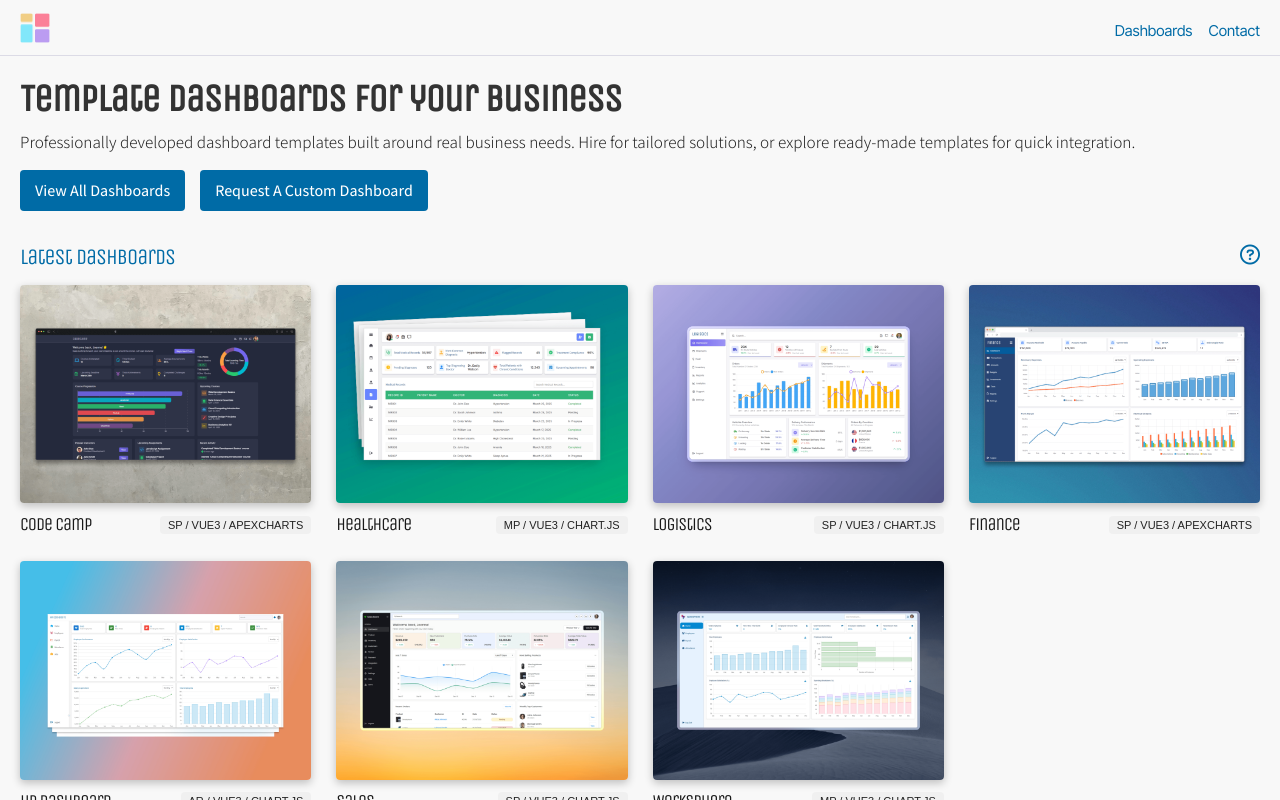
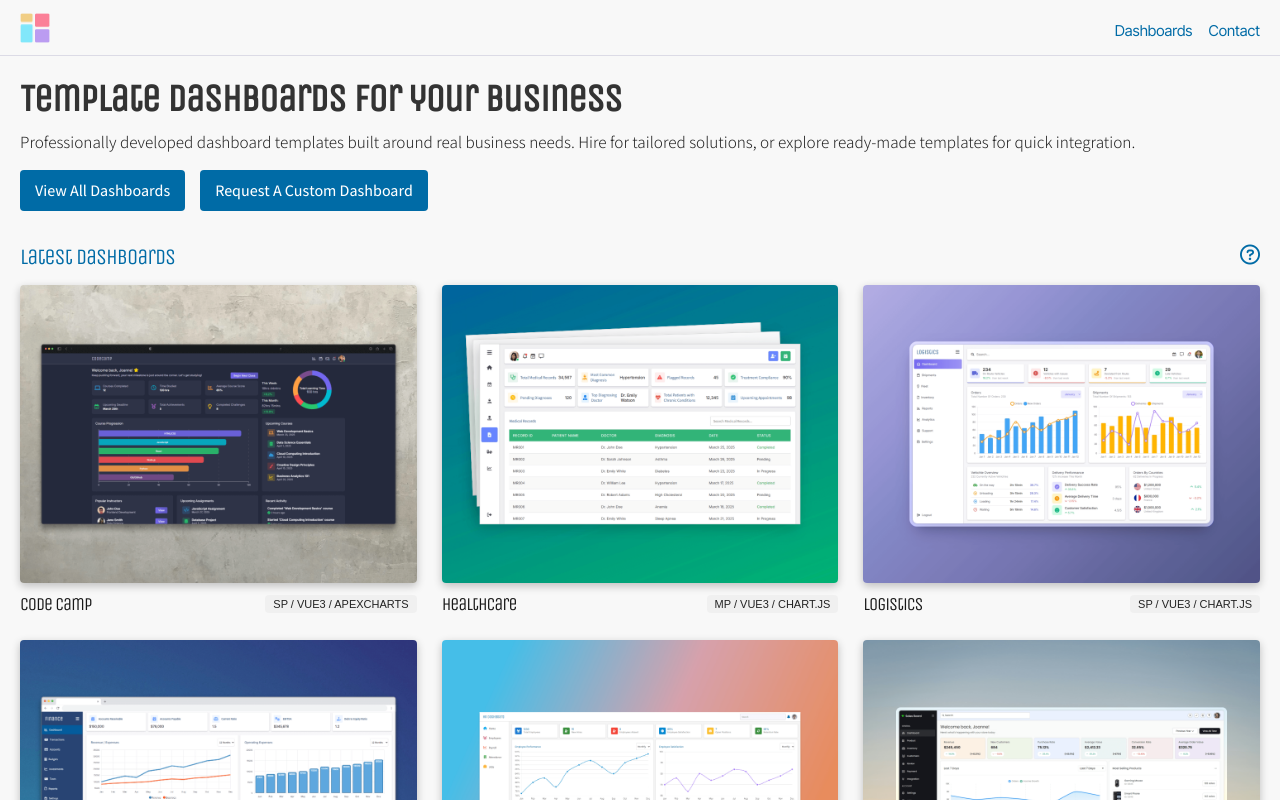
Before and after one commit to joseph-johnson27001/dashboard-website, a Vue app: page / in a window 1280 px wide. Shown: the top 800 px of the page. Built offline with nearby package versions, Linux system fonts and the light colour scheme.

Commit message:
Home page breakpoints

```diff
--- a/src/views/DashboardsPage.vue
+++ b/src/views/DashboardsPage.vue
@@ -207,7 +207,6 @@ export default {
   transition: transform 0.2s ease, opacity 0.2s ease;
 }
 
-/* Dashboard Grid */
 .dashboard-grid {
   display: grid;
   grid-template-columns: repeat(4, 1fr);
@@ -235,11 +234,9 @@ export default {
 @keyframes fadeIn {
   from {
     opacity: 0;
-    /* transform: translateY(10px); */
   }
   to {
     opacity: 1;
-    /* transform: translateY(0); */
   }
 }
 </style>
--- a/src/views/HomePage.vue
+++ b/src/views/HomePage.vue
@@ -247,14 +247,6 @@ export default {
   letter-spacing: -1px;
 }
 
-/* Dashboard Grid */
-.dashboard-grid {
-  display: grid;
-  grid-template-columns: repeat(4, 1fr);
-  gap: 25px;
-  margin-bottom: 20px;
-}
-
 .info-icon {
   font-size: 20px;
   color: #006ba6;
@@ -262,7 +254,19 @@ export default {
   transition: transform 0.2s ease, opacity 0.2s ease;
 }
 
-@media (max-width: 1200px) {
+.dashboard-grid {
+  display: grid;
+  grid-template-columns: repeat(4, 1fr);
+  gap: 25px;
+}
+
+@media (max-width: 1400px) {
+  .dashboard-grid {
+    grid-template-columns: repeat(3, 1fr);
+  }
+}
+
+@media (max-width: 1000px) {
   .dashboard-grid {
     grid-template-columns: repeat(2, 1fr);
   }
```
